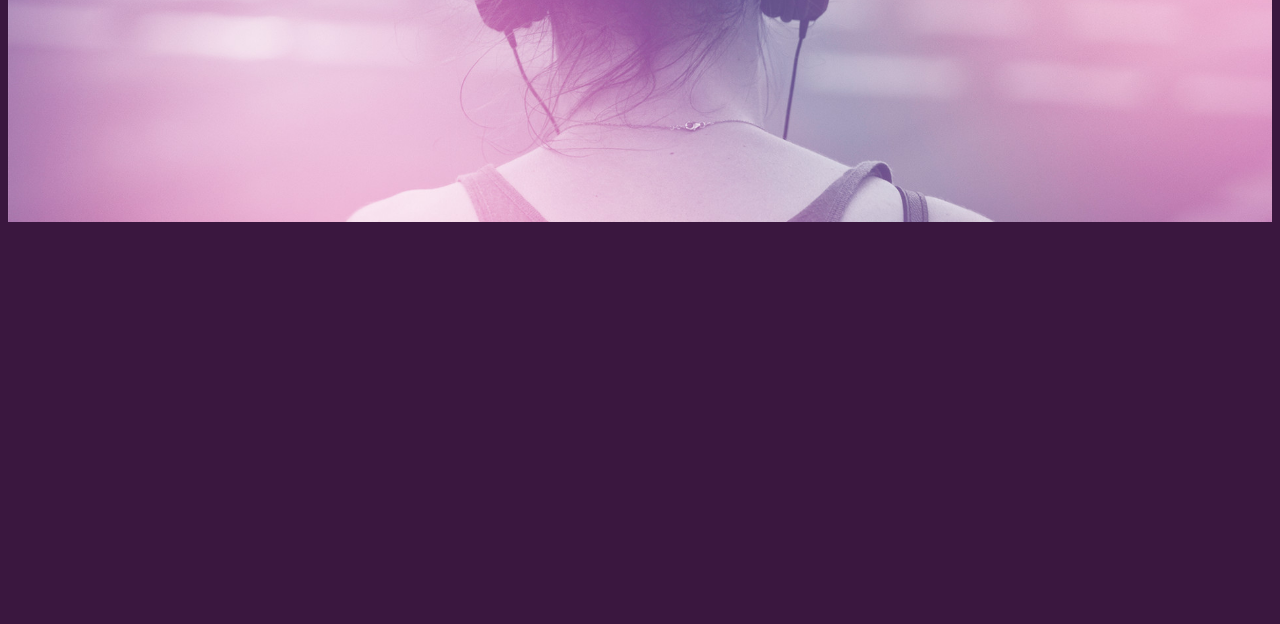
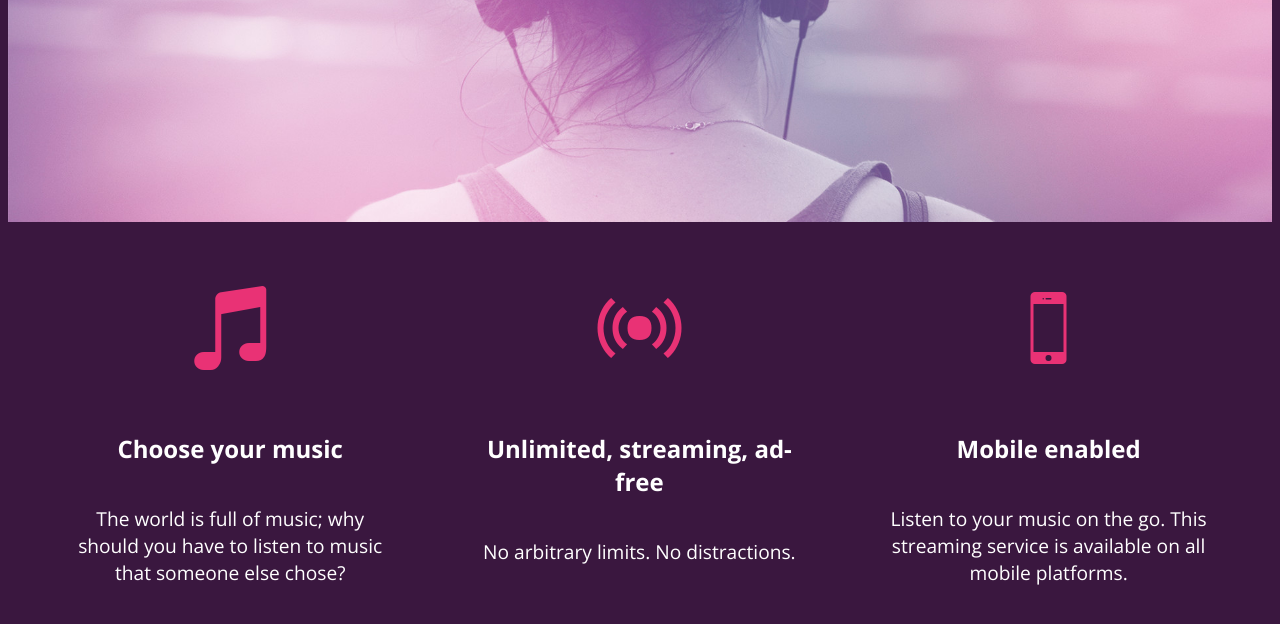
Before and after one commit to sguerrero1971/bloc-jams, a plain HTML site: page index.html in a window 1280 px wide. Shown: the part 486-1110 px from the top of the page. Drawn offline with nearby package versions, Linux system fonts and the light colour scheme.

Commit message:
checkpoint-23_DOM_events

```diff
--- a/index.html
+++ b/index.html
@@ -21,7 +21,7 @@
     <section class="hero-content"> <!-- hero content -->
         <h1 class="hero-title">Turn the music up!</h1>
     </section>
-    <section class="clearfix" class="selling-points container"> <!-- selling points -->
+    <section class="clearfix selling-points container"> <!-- selling points -->
         <div class="point column third">
             <span class="ion-music-note"></span>
             <h5 class="point-title">Choose your music</h5>
--- a/scripts/landing.js
+++ b/scripts/landing.js
@@ -21,7 +21,7 @@ window.onload = function() {
         animatePoints(pointsArray);
     }
 
-    var sellingPoints = document.getElementsByClassName('selling-points');
+    var sellingPoints = document.getElementsByClassName('selling-points')[0];
     var scrollDistance = sellingPoints.getBoundingClientRect().top - window.innerHeight + 200;
 
     window.addEventListener('scroll', function(event) {
```
